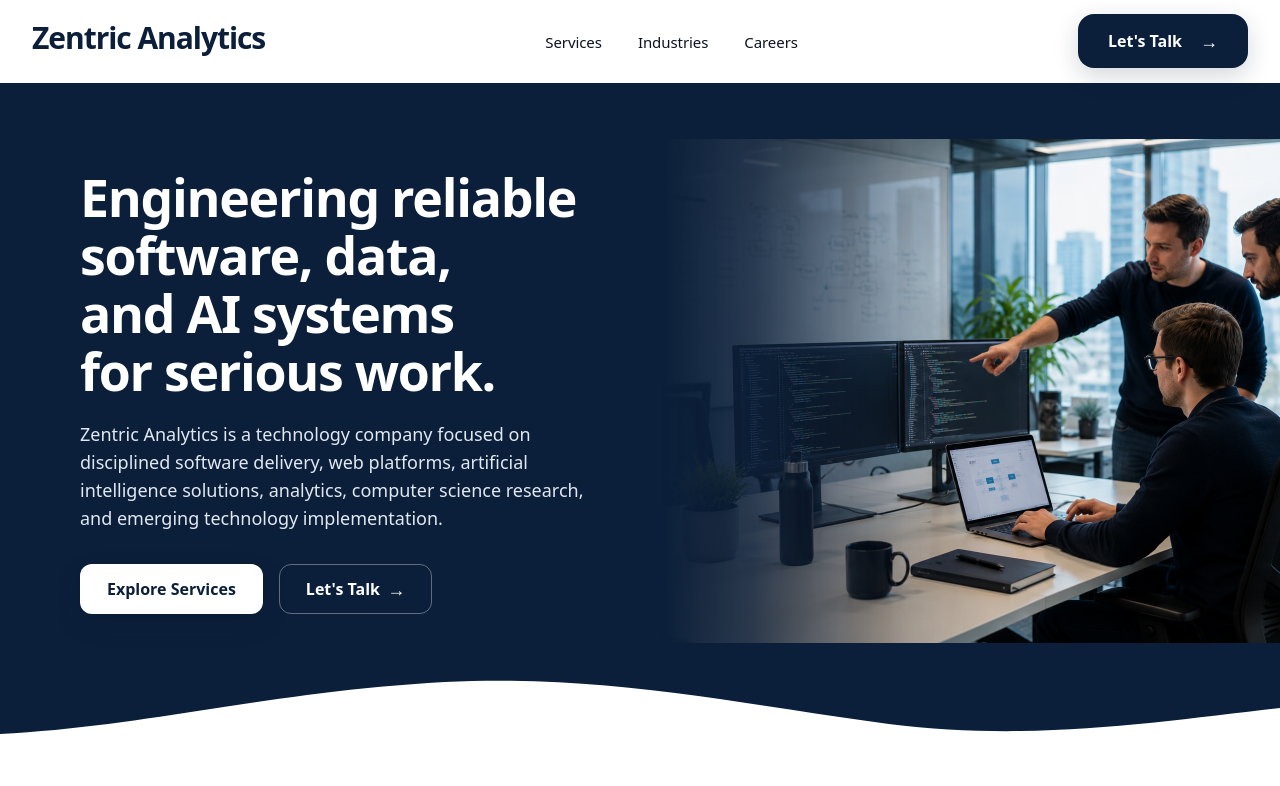
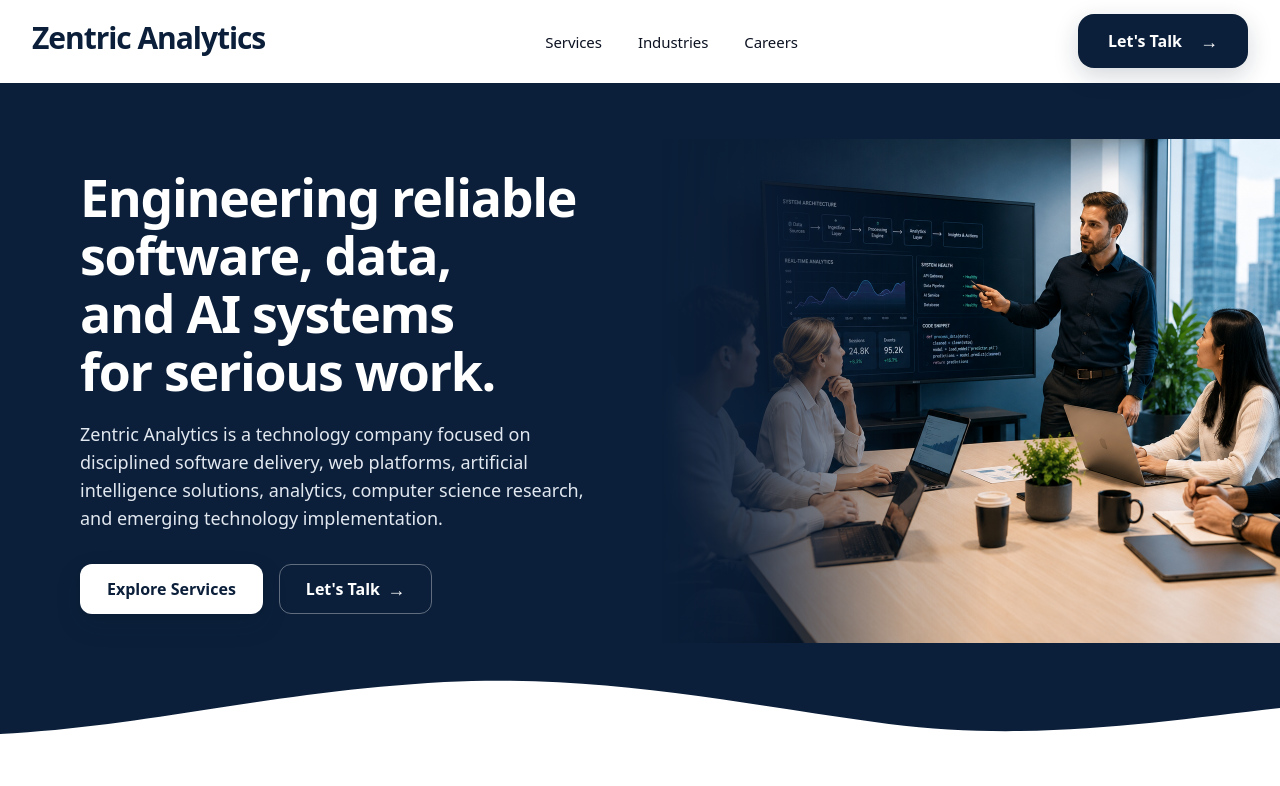
Before and after one commit to Zentric-Analytics/Zentricanalytics.com, a Next.js app: page / in a window 1280 px wide. Shown: the top 786 px of the page. Built offline with nearby package versions, Linux system fonts and the light colour scheme.

Commit message:
Update hero image source

```diff
--- a/src/app/page.tsx
+++ b/src/app/page.tsx
@@ -224,7 +224,7 @@ export default function Home() {
           <div className="hero-reveal hero-reveal-4 w-full max-w-[34rem] justify-self-center md:-mr-[max(1.5rem,calc((100vw-72rem)/2+1.5rem))] md:w-[50vw] md:max-w-none md:justify-self-end lg:w-[49vw]">
             <div className="relative aspect-[16/10.5] overflow-hidden rounded-r-xl rounded-l-none md:min-h-[29rem] lg:min-h-[31.5rem]">
               <Image
-                src="/images/hero/hero-engineering-team.png"
+                src="/images/hero/hero-engineering-team-v2.png"
                 alt="Software engineers collaborating on code and system architecture in a modern office"
                 fill
                 priority
```
